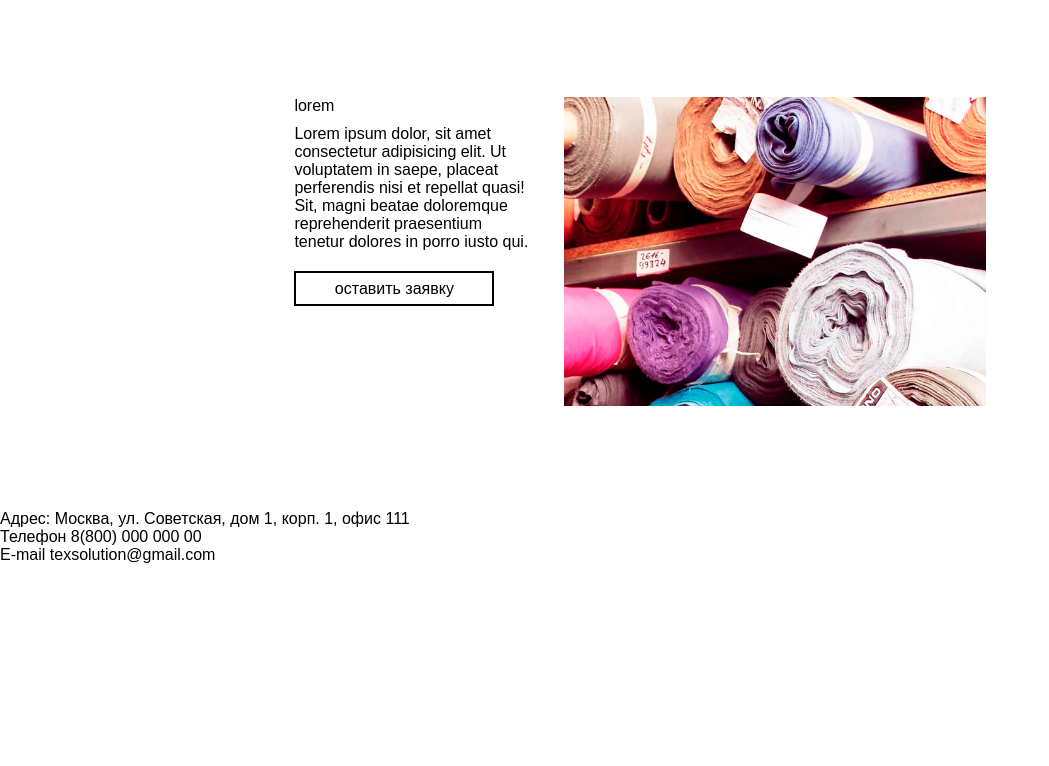
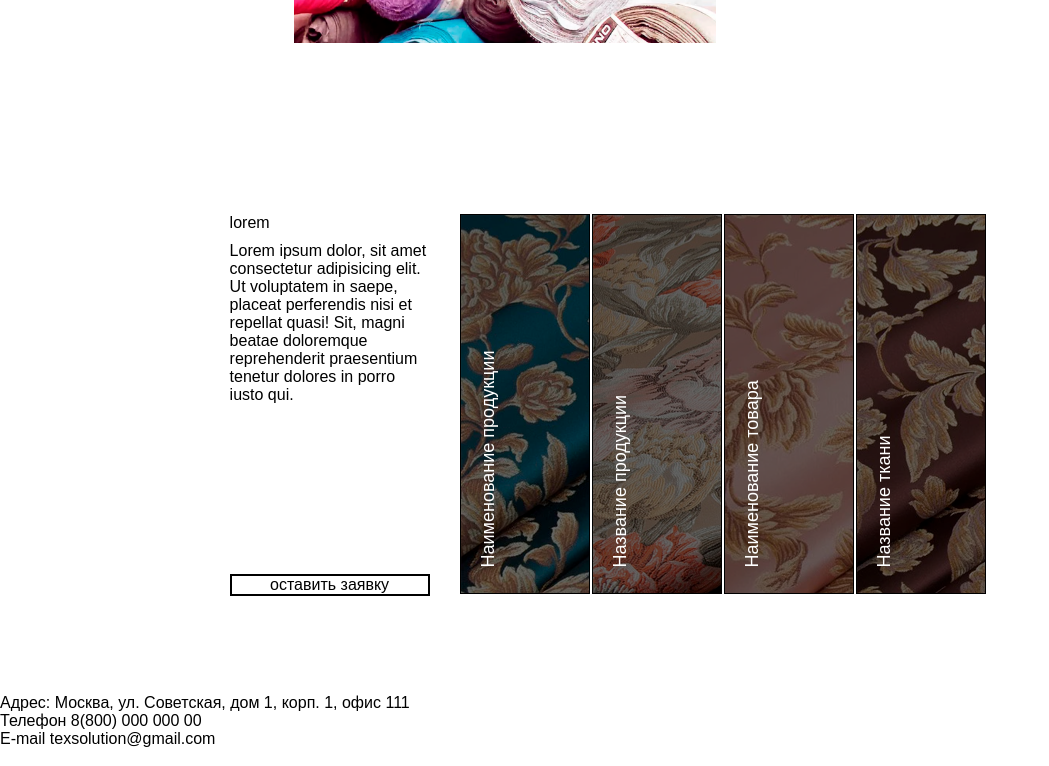
Before and after one commit to rzaevden/fabrics, a website: page src/index.html in a window 1280 px wide. Shown: the part 1601-2367 px from the top of the page, without its empty margins (0-1049 px from the left). Before the commit the page ends 2183 px from the top, so only its background shows below. Drawn offline with nearby package versions, Linux system fonts and the light colour scheme; files that its build step writes are made by us from their sources.

Commit message:
made a block at the bottom of the site

```diff
--- a/src/index.html
+++ b/src/index.html
@@ -155,14 +155,43 @@
               </li>
               <li class="content__main-aboutcompany-item content__main-aboutcompany-item_reverse">
                 <div class="content__main-aboutcompany-pic">
-                  <img src="./img/aboutcompany.png" alt="" class="content__main-aboutcompany-img">
+                  <ul class="content__main-aboutcompany-pic__list">
+                    <li class="content__main-aboutcompany-pic__item">
+                      <div class="content__main-aboutcompany-pic__item-title">Наименование продукции</div>
+                      <a href="#" class="content__main-aboutcompany-pic__item-hiddenlink">
+                        <div class="content__main-aboutcompany-pic__item-hiddenlink-title">Подробнее</div>
+                        <img src="./img/link-arrow.png" alt="" class="content__main-aboutcompany-pic__item-hiddenlink-arrow">
+                      </a>
+                    </li>
+                    <li class="content__main-aboutcompany-pic__item content__main-aboutcompany-pic__item_two">
+                      <div class="content__main-aboutcompany-pic__item-title">Название продукции</div>
+                      <a href="#" class="content__main-aboutcompany-pic__item-hiddenlink">
+                        <div class="content__main-aboutcompany-pic__item-hiddenlink-title">Подробнее</div>
+                        <img src="./img/link-arrow.png" alt="" class="content__main-aboutcompany-pic__item-hiddenlink-arrow">
+                      </a>
+                    </li>
+                    <li class="content__main-aboutcompany-pic__item content__main-aboutcompany-pic__item_three">
+                      <div class="content__main-aboutcompany-pic__item-title">Наименование товара</div>
+                      <a href="#" class="content__main-aboutcompany-pic__item-hiddenlink">
+                        <div class="content__main-aboutcompany-pic__item-hiddenlink-title">Подробнее</div>
+                        <img src="./img/link-arrow.png" alt="" class="content__main-aboutcompany-pic__item-hiddenlink-arrow">
+                      </a>
+                    </li>
+                    <li class="content__main-aboutcompany-pic__item content__main-aboutcompany-pic__item_four">
+                      <div class="content__main-aboutcompany-pic__item-title">Название ткани</div>
+                      <a href="#" class="content__main-aboutcompany-pic__item-hiddenlink">
+                        <div class="content__main-aboutcompany-pic__item-hiddenlink-title">Подробнее</div>
+                        <img src="./img/link-arrow.png" alt="" class="content__main-aboutcompany-pic__item-hiddenlink-arrow">
+                      </a>
+                    </li>
+                  </ul>
                 </div>
                 <div class="content__main-aboutcompany-text_content content__main-aboutcompany-text_content_align">
                   <div class="content__main-aboutcompany-title">lorem</div>
                 <div class="content__main-aboutcompany-text">Lorem ipsum dolor, sit amet consectetur adipisicing elit.
                   Ut voluptatem in saepe, placeat perferendis nisi et repellat quasi! Sit, magni beatae doloremque
                   reprehenderit praesentium tenetur dolores in porro iusto qui.</div>
-                  <div class="through__button through__button_black">
+                  <div class="through__button through__button_black through__button through__button_black_align">
                     <a href="#" class="through__link">оставить заявку</a>
                   </div>
                 </div>
--- a/src/scss/blocks.scss
+++ b/src/scss/blocks.scss
@@ -1,6 +1,7 @@
 @function rem($px) {
     @return $px / $font-size + 0rem;
 }
+
 
 // header
 
@@ -189,8 +190,15 @@
     margin: 0 auto;
 }
 
+.content__main-aboutcompany-list {
+    margin-top: rem(50px);
+    height: 100%;
+}
+
 .content__main-aboutcompany-item {
     display: flex;
+    // margin-bottom: rem(100px);
+    height: rem(380px);
     margin-bottom: rem(100px);
 
     &_reverse {
@@ -226,3 +234,84 @@
         margin-right: rem(30px);
     }
 }
+
+.content__main-aboutcompany-pic__list {
+    display: flex;
+    height: 100%;
+}
+
+.content__main-aboutcompany-pic__item {
+    background: url('../img/name-prod.png');
+    display: flex;
+    flex-direction: column;
+    justify-content: flex-end;
+    position: relative;
+    border: 1px solid black;
+    margin-right: 2px;
+    width: rem(130px);
+    overflow: hidden;
+
+    &_two {
+        background: url('../img/design-prod.png ');
+    }
+
+    &_three {
+        background: url('../img/name-com.png');
+    }
+
+    &_four {
+        background: url('../img/name-fabric.png');
+    }
+
+    &:hover {
+        .content__main-aboutcompany-pic__item-title {
+            top: 50%;
+        }
+
+        .content__main-aboutcompany-pic__item-hiddenlink {
+            opacity: 1;
+        }
+    }
+
+    &::after {
+        content: '';
+        background: rgba(#000, 0.6);
+        width: 100%;
+        height: 100%;
+        position: absolute;
+    }
+
+    &:last-child {
+        margin-right: 0;
+    }
+}
+
+.content__main-aboutcompany-pic__item-title {
+    color: #fff;
+    font-size: rem(18px);
+    transform: rotate(-90deg) translateY(-50%);
+    position: absolute;
+    width: rem(230px);
+    top: 60%;
+    left: -60%;
+    z-index: 5;
+    transition: .3s;
+}
+
+.content__main-aboutcompany-pic__item-hiddenlink {
+    font-size: rem(12px);
+    color: #fff;
+    display: flex;
+    align-items: center;
+    z-index: 20;
+    margin: 0 auto;
+    margin-bottom: 20px;
+    opacity: 0;
+    transition: .5s;
+}
+
+.content__main-aboutcompany-pic__item-hiddenlink-arrow {
+    margin-left: 10px;
+    width: 16px;
+    height: 12px;
+}
--- a/src/scss/common/through-button.scss
+++ b/src/scss/common/through-button.scss
@@ -28,6 +28,10 @@
     &_black {
         border: 2px solid #000;
 
+        &_align {
+            margin-top: 150px;
+        }
+
         .through__link {
             color: #000;
         }
--- a/src/scss/layout.scss
+++ b/src/scss/layout.scss
@@ -54,6 +54,10 @@ p {
     margin: 0;
 }
 
+a {
+    text-decoration: none;
+}
+
 footer {
     position: relative;
     width: 100%;
```
Also changed, not shown: src/img/design-prod.png (added), src/img/link-arrow.png (added), src/img/name-com.png (added), src/img/name-fabric.png (added), src/img/name-prod.png (added).
